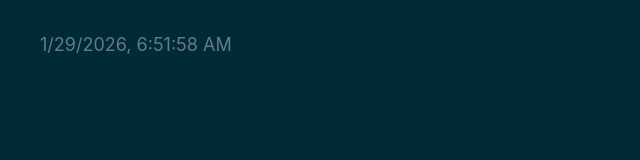
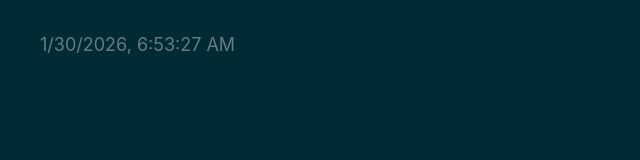
Before and after one commit to web3cave/13-Andre-Cronje, a plain HTML site: page index.html in a window 1280 px wide. Shown: the full height of the page, 0-640 px from the left. Drawn offline with Linux system fonts and the light colour scheme.

Commit message:
deploy: 8280b20db9a6c307b06aa04b36724fd588b9b0a5

```diff
--- a/index.html
+++ b/index.html
@@ -54,8 +54,8 @@
     <!-- %after-body-begin.html% -->
 
     <footer>
-      <a class="footer-link" href="https://github.com/web3cave/13-Andre-Cronje/actions/runs/21468621053">
-        <time id="build-timestamp" datetime="2026-01-29T06:51:58.935Z">2026-01-29T06:51:58.935Z</time>
+      <a class="footer-link" href="https://github.com/web3cave/13-Andre-Cronje/actions/runs/21507234069">
+        <time id="build-timestamp" datetime="2026-01-30T06:53:27.043Z">2026-01-30T06:53:27.043Z</time>
       </a>
       <a class="footer-link" href="https://github.com/osmoscraft/osmosfeed">osmosfeed 1.15.1</a>
     </footer>
```
Also changed, not shown: 1 other file.
